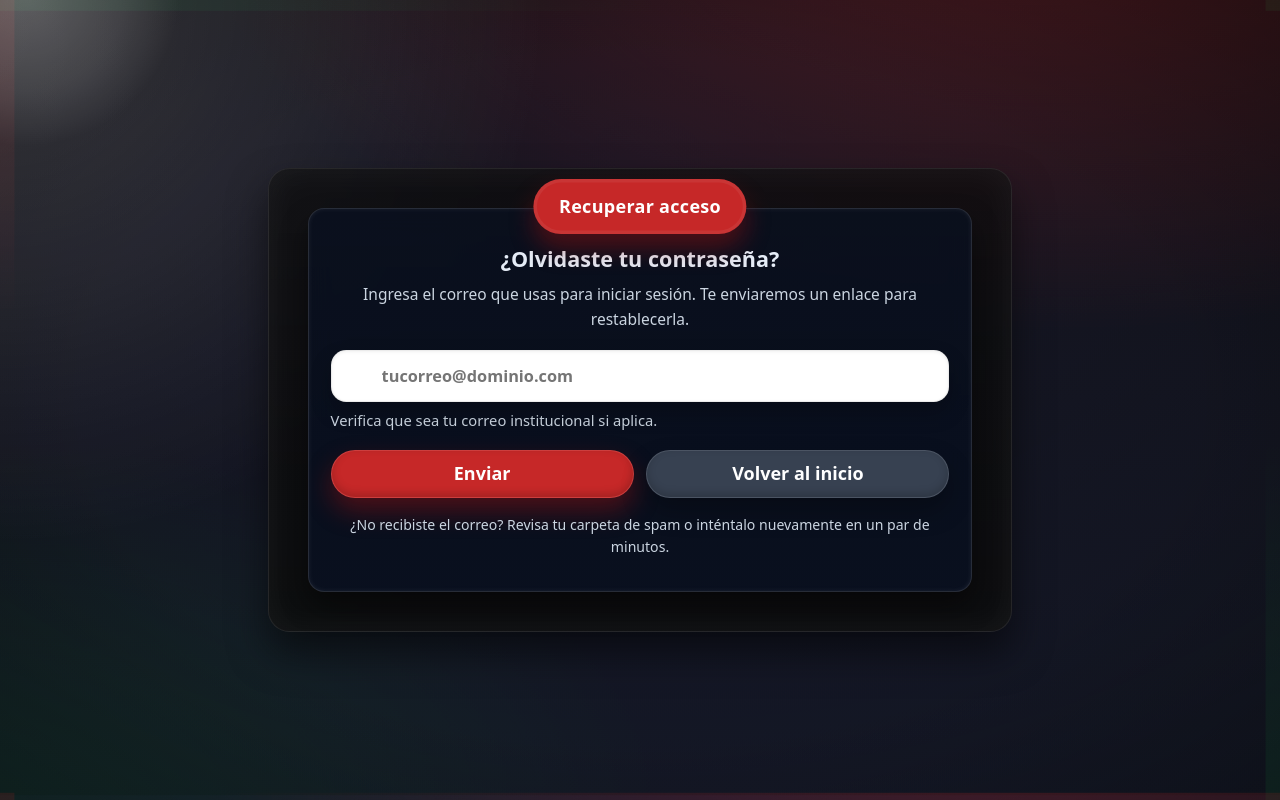
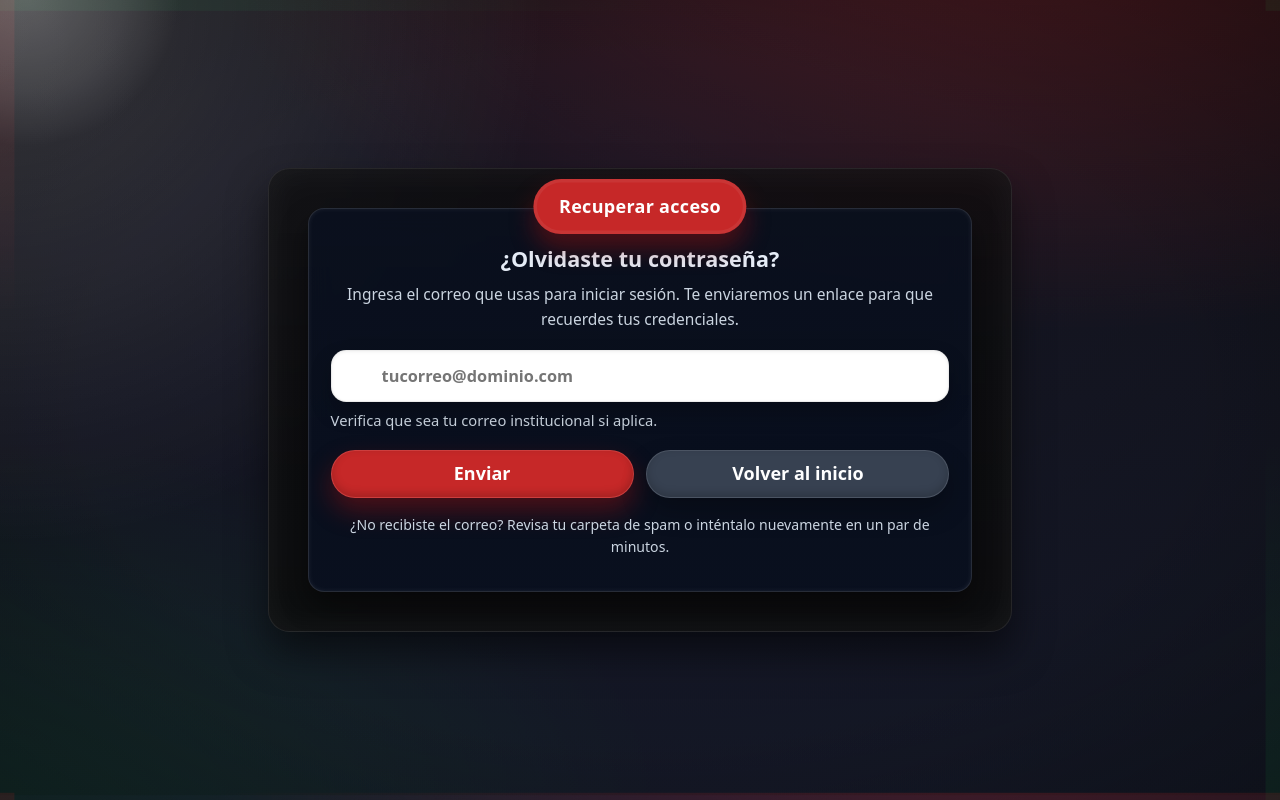
Before and after one commit to CarrKev1545/Milenials, a Django app: page /forgot-password/ in a window 1280 px wide. Run offline with Django 5.2, Linux system fonts and the light colour scheme; parts of the project's set-up code (start-up, migrations or seed data) failed here and were passed over.

Commit message:
credenciales

```diff
--- a/core/templates/core/forgot_password.html
+++ b/core/templates/core/forgot_password.html
@@ -202,7 +202,7 @@
 
       <header class="fp-head" aria-labelledby="fp-title">
         <h1 id="fp-title" class="fp-title">¿Olvidaste tu contraseña?</h1>
-        <p class="fp-sub">Ingresa el correo que usas para iniciar sesión. Te enviaremos un enlace para restablecerla.</p>
+        <p class="fp-sub">Ingresa el correo que usas para iniciar sesión. Te enviaremos un enlace para que recuerdes tus credenciales.</p>
       </header>
 
       <div class="fp-messages">
```
